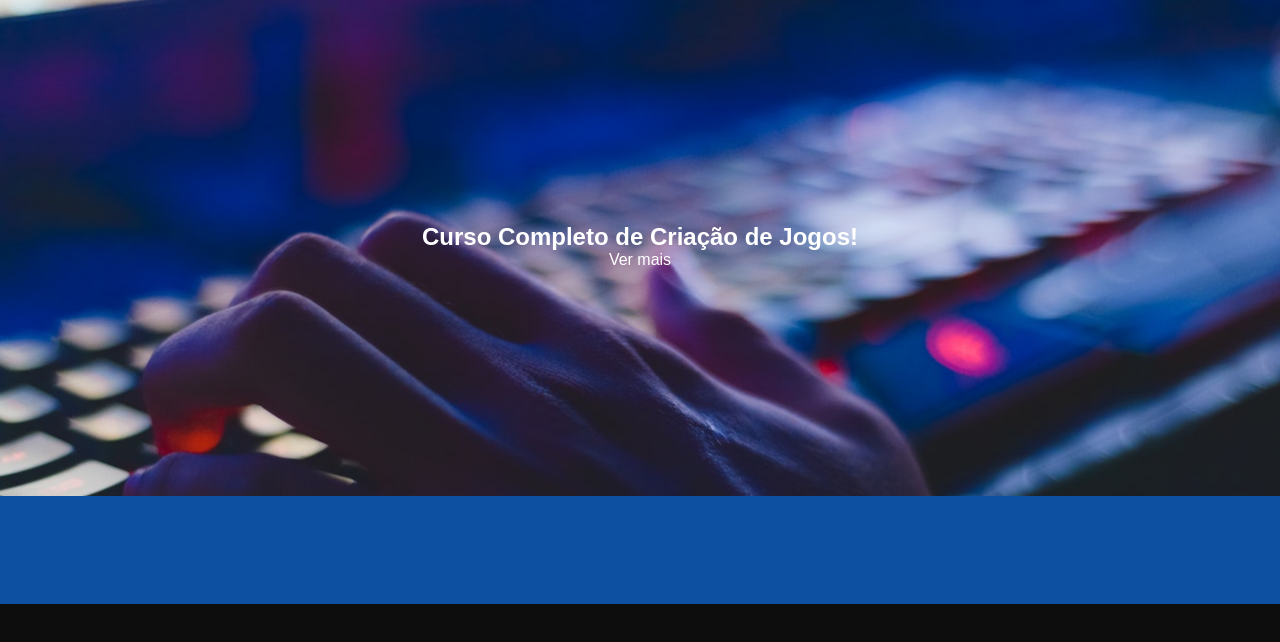
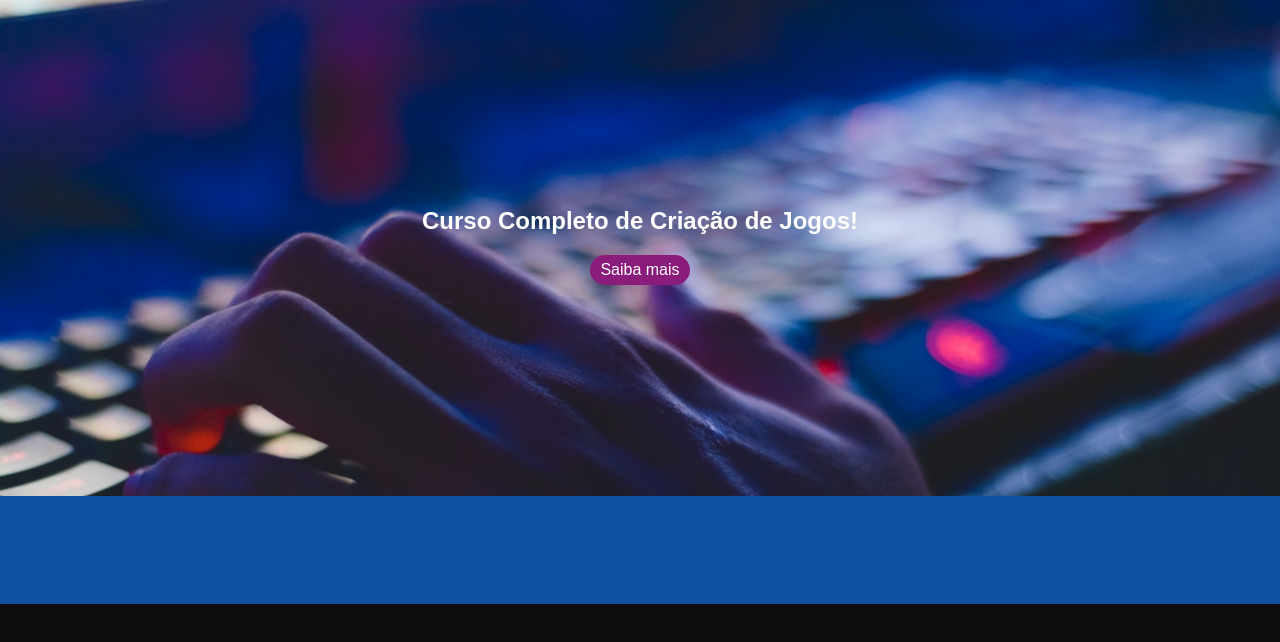
Before and after one commit to mbolotaro/site-tesseract, a plain HTML site: page index.html in a window 1280 px wide. Shown: the part 100-742 px from the top of the page. Drawn offline with Linux system fonts and the light colour scheme.

Commit message:
commit-presentation-button

```diff
--- a/index.html
+++ b/index.html
@@ -36,10 +36,10 @@
     <main class="flex-container vertical items--center">
        <section class="presentation flex-container vertical items--center content--center">
             <h2>Curso Completo de Criação de Jogos!</h2>
-            <a href="#vermais">Ver mais</a>
+            <a href="#saibamais" class="internal-link">Saiba mais</a>
        </section>
 
-       <div id="vermais"></div>
+       <div id="saibamais"></div>
     </main>
 
     <footer>
--- a/style.css
+++ b/style.css
@@ -111,6 +111,23 @@ main{
     color: white;
 }
 
+.presentation .internal-link{
+    width: 100px;
+    height: 30px;
+    background-color: var(--roxo-claro);
+    display: flex;
+    align-items: center;
+    justify-content: center;
+    border-radius: 20px;
+    margin-top: 20px;
+    transition: .2s ease-in;
+
+}
+
+.presentation .internal-link:hover{
+    background-color: #8a1c7b70
+
+}
 
 
 
@@ -152,7 +169,7 @@ main{
         width: var(--hamburguer-width);
         height: 50%;
         cursor: pointer;
-        margin-right: 20px;
+        margin-right: 40px;
         transition: .3s;
 
     }
@@ -207,7 +224,6 @@ main{
 
 
 
-
     @media (max-width: 300px) {
         .menu__logo h1{
             display: none;
```
